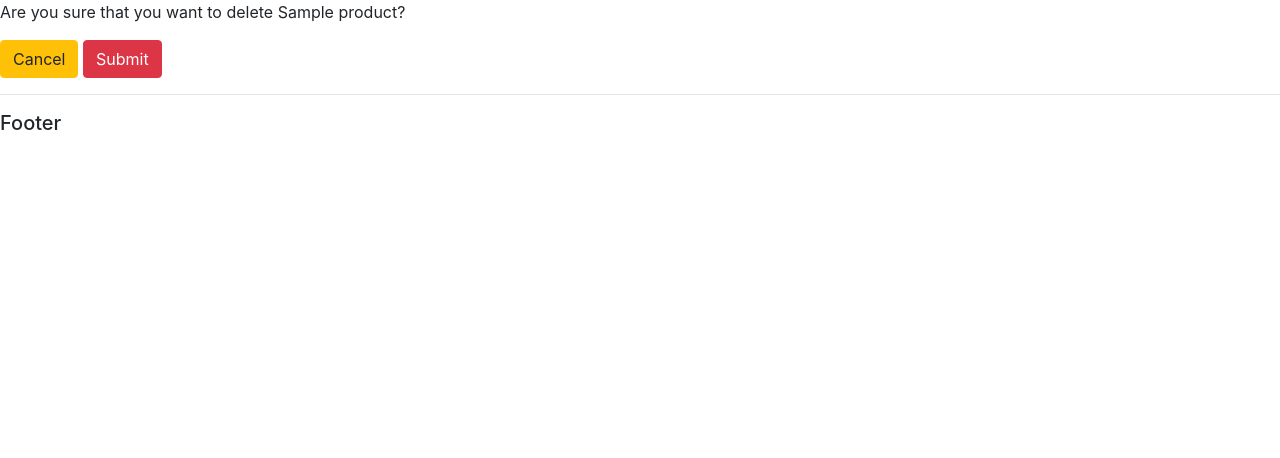
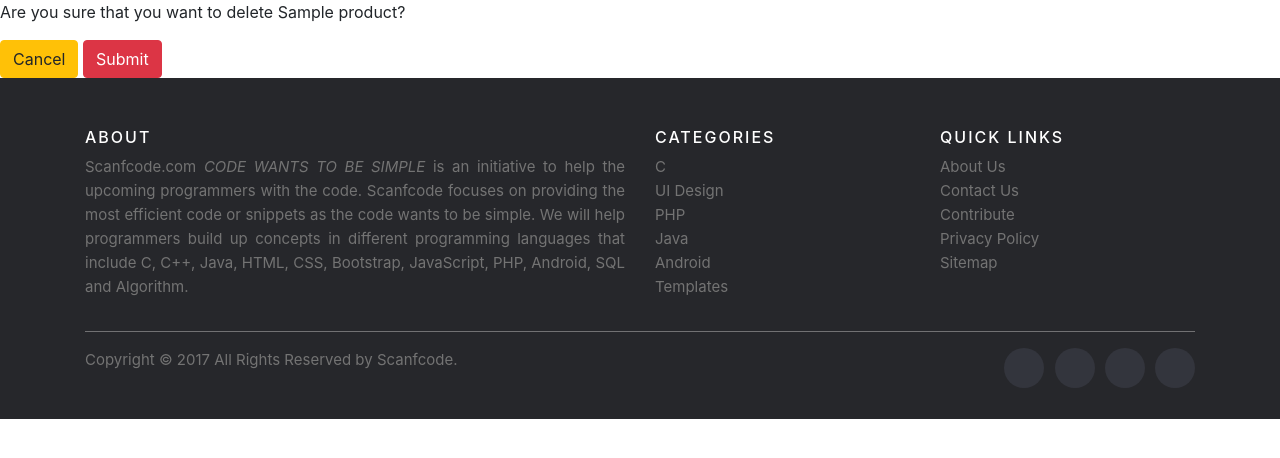
Before and after one commit to Baistan/Online-delivery, a Django app: page /delete_order/1/ in a window 1280 px wide. Shown: the part 56-514 px from the top of the page. Run offline with Django 3.2, Linux system fonts and the light colour scheme; tables that the repository leaves empty hold one stand-in row (values such as "Sample post"); some libraries are stand-ins or nearby versions.

Commit message:
added of desighned of main page

```diff
--- a/OnLineShop/store/templates/store/main.html
+++ b/OnLineShop/store/templates/store/main.html
@@ -5,6 +5,7 @@
     <meta charset="UTF-8">
     <title>My Site</title>
     <link rel="stylesheet" type="text/css" href="{% static 'css/index.css' %}">
+    <link rel="stylesheet" type="text/css" href="{% static 'css/footer.css' %}">
     <link rel="stylesheet" href="https://maxcdn.bootstrapcdn.com/bootstrap/4.0.0/css/bootstrap.min.css" integrity="sha384-Gn5384xqQ1aoWXA+058RXPxPg6fy4IWvTNh0E263XmFcJlSAwiGgFAW/dAiS6JXm" crossorigin="anonymous">
 </head>
 <body>
@@ -14,9 +15,61 @@
 
 {% endblock %}
 
-<hr>
-<h5>Footer</h5>
+
 </body>
+      <!-- Site footer -->
+    <footer class="site-footer">
+      <div class="container">
+        <div class="row">
+          <div class="col-sm-12 col-md-6">
+            <h6>About</h6>
+            <p class="text-justify">Scanfcode.com <i>CODE WANTS TO BE SIMPLE </i> is an initiative  to help the upcoming programmers with the code. Scanfcode focuses on providing the most efficient code or snippets as the code wants to be simple. We will help programmers build up concepts in different programming languages that include C, C++, Java, HTML, CSS, Bootstrap, JavaScript, PHP, Android, SQL and Algorithm.</p>
+          </div>
+
+          <div class="col-xs-6 col-md-3">
+            <h6>Categories</h6>
+            <ul class="footer-links">
+              <li><a href="http://scanfcode.com/category/c-language/">C</a></li>
+              <li><a href="http://scanfcode.com/category/front-end-development/">UI Design</a></li>
+              <li><a href="http://scanfcode.com/category/back-end-development/">PHP</a></li>
+              <li><a href="http://scanfcode.com/category/java-programming-language/">Java</a></li>
+              <li><a href="http://scanfcode.com/category/android/">Android</a></li>
+              <li><a href="http://scanfcode.com/category/templates/">Templates</a></li>
+            </ul>
+          </div>
+
+          <div class="col-xs-6 col-md-3">
+            <h6>Quick Links</h6>
+            <ul class="footer-links">
+              <li><a href="http://scanfcode.com/about/">About Us</a></li>
+              <li><a href="http://scanfcode.com/contact/">Contact Us</a></li>
+              <li><a href="http://scanfcode.com/contribute-at-scanfcode/">Contribute</a></li>
+              <li><a href="http://scanfcode.com/privacy-policy/">Privacy Policy</a></li>
+              <li><a href="http://scanfcode.com/sitemap/">Sitemap</a></li>
+            </ul>
+          </div>
+        </div>
+        <hr>
+      </div>
+      <div class="container">
+        <div class="row">
+          <div class="col-md-8 col-sm-6 col-xs-12">
+            <p class="copyright-text">Copyright &copy; 2017 All Rights Reserved by
+         <a href="#">Scanfcode</a>.
+            </p>
+          </div>
+
+          <div class="col-md-4 col-sm-6 col-xs-12">
+            <ul class="social-icons">
+              <li><a class="facebook" href="#"><i class="fa fa-facebook"></i></a></li>
+              <li><a class="twitter" href="#"><i class="fa fa-twitter"></i></a></li>
+              <li><a class="dribbble" href="#"><i class="fa fa-dribbble"></i></a></li>
+              <li><a class="linkedin" href="#"><i class="fa fa-linkedin"></i></a></li>
+            </ul>
+          </div>
+        </div>
+      </div>
+</footer>
 <script src="https://code.jquery.com/jquery-3.2.1.slim.min.js" integrity="sha384-KJ3o2DKtIkvYIK3UENzmM7KCkRr/rE9/Qpg6aAZGJwFDMVNA/GpGFF93hXpG5KkN" crossorigin="anonymous"></script>
 <script src="https://cdnjs.cloudflare.com/ajax/libs/popper.js/1.12.9/umd/popper.min.js" integrity="sha384-ApNbgh9B+Y1QKtv3Rn7W3mgPxhU9K/ScQsAP7hUibX39j7fakFPskvXusvfa0b4Q" crossorigin="anonymous"></script>
 <script src="https://maxcdn.bootstrapcdn.com/bootstrap/4.0.0/js/bootstrap.min.js" integrity="sha384-JZR6Spejh4U02d8jOt6vLEHfe/JQGiRRSQQxSfFWpi1MquVdAyjUar5+76PVCmYl" crossorigin="anonymous"></script>
```
